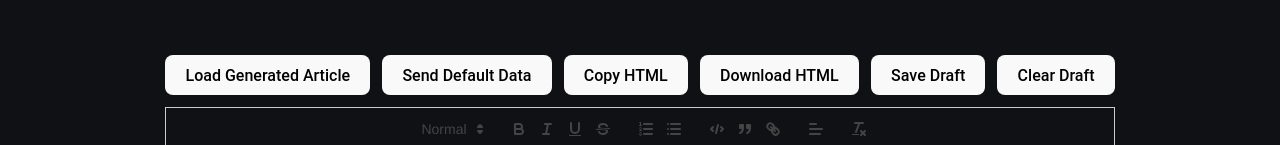
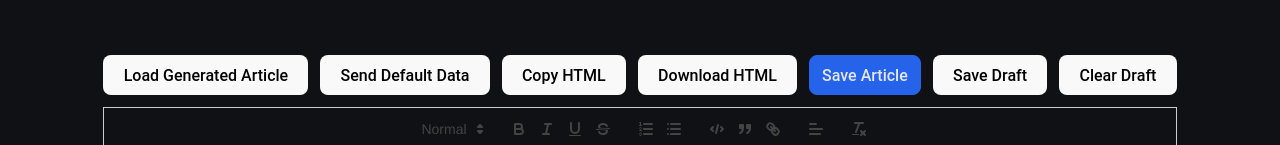
Before and after one commit to FernandoHV93/tamer_dev_front, a React (Vite) app in the folder react-app/: page /article_editor_page in a window 1280 px wide. Shown: the part 165-310 px from the top of the page. Built offline with nearby package versions, Linux system fonts and the light colour scheme; no server answers.

Commit message:
feat(react): Save Article from editor (uses H1 from HTML); minor helpers

```diff
--- /dev/null
+++ b/react-app/src/lib/htmlUtils.ts
@@ -0,0 +1,11 @@
+export function extractTitleFromHtml(html: string): string {
+  try {
+    const match = /<h1[^>]*>([\s\S]*?)<\/h1>/i.exec(html)
+    if (!match) return ''
+    const tmp = document.createElement('div')
+    tmp.innerHTML = match[1]
+    return tmp.textContent || tmp.innerText || ''
+  } catch {
+    return ''
+  }
+}
--- a/react-app/src/pages/ArticleEditorPage.tsx
+++ b/react-app/src/pages/ArticleEditorPage.tsx
@@ -5,6 +5,7 @@ import { fetchGeneratedArticle, sendDefaultData } from '../services/articleBuild
 import { useSession } from '../context/SessionContext'
 import { useToast } from '../context/ToastContext'
 import { useSearchParams } from 'react-router-dom'
+import { extractTitleFromHtml } from '../lib/htmlUtils'
 
 export default function ArticleEditorPage() {
   // Placeholder de un ArticleDto mínimo
@@ -94,6 +95,25 @@ export default function ArticleEditorPage() {
           Download HTML
         </button>
         <button
+          className="btn btn-primary"
+          onClick={async () => {
+            // simulate save to backend by reusing sendDefaultData with H1 from editor
+            const title = extractTitleFromHtml(html) || 'Untitled'
+            setLoading(true)
+            setError(null)
+            try {
+              await sendDefaultData(sessionId, userId, { H1: { N: true, I: false, U: false, text: title, aligment: 'center', size: 'H1' }, body: [] } as any)
+              showToast('Article saved', 'success')
+            } catch (e: any) {
+              setError(e?.message ?? String(e))
+            } finally {
+              setLoading(false)
+            }
+          }}
+        >
+          Save Article
+        </button>
+        <button
           onClick={() => { try { localStorage.setItem('editor_draft', html); showToast('Draft saved', 'success') } catch {} }}
         >
           Save Draft
```
